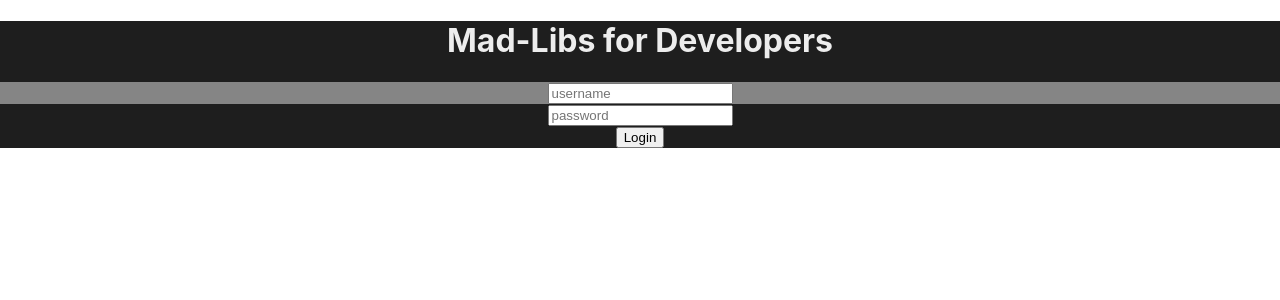
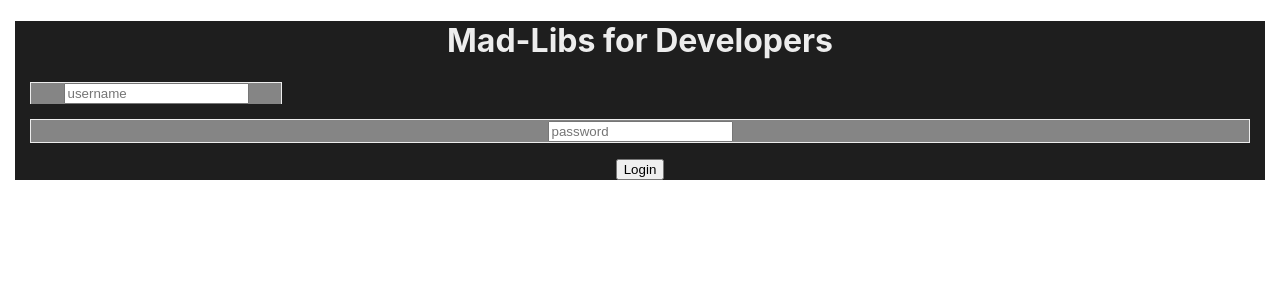
Before and after one commit to dev-libs/frontend, a React (Create React App) app: page / in a window 1280 px wide. Shown: the top 300 px of the page. Built offline with nearby package versions, Linux system fonts and the light colour scheme.

Commit message:
puilling data

```diff
--- a/src/App.css
+++ b/src/App.css
@@ -1,9 +1,26 @@
 .App {
   background-color: #1E1E1E;
   color: #EDEDED;
+  margin: 15px;
   text-align: center;
 }
 
 .names-login {
   background-color: #858585;
+  display: flex;
+  justify-content: center;
+  margin: 15px;
+  width: 20%;
+  border-top: 1px solid #EDEDED;
+  border-left: 1px solid #EDEDED;
+  border-right: 1px solid #EDEDED;
 }
+
+.passwords-login {
+  background-color: #858585;
+  margin: 15px;
+  border-top: 1px solid #EDEDED;
+  border-left: 1px solid #EDEDED;
+  border-right: 1px solid #EDEDED;
+  border-bottom: 1px solid #EDEDED;
+}
--- a/src/components/LoginForm.js
+++ b/src/components/LoginForm.js
@@ -2,6 +2,9 @@ import React from 'react';
 import { Form, Field, withFormik } from 'formik';
 import axios from "axios";
 import * as Yup from 'yup';
+// import Styled from 'styled-components';
+
+
 
 
 const LoginForm = ({ errors, touched, values, status }) => {
@@ -14,7 +17,7 @@ const LoginForm = ({ errors, touched, values, status }) => {
                     <Field type="username" name="Username" placeholder="username" />
                     {touched.name && errors.name && <p className="name-login">{errors.name}</p>}
                 </div>
-                <div>
+                <div className="passwords-login">
                     <Field type="password" name="Password" placeholder="password" />
                     {touched.password && errors.name && <p className="passsword-login">{errors.password}</p>}
                 </div>
```
